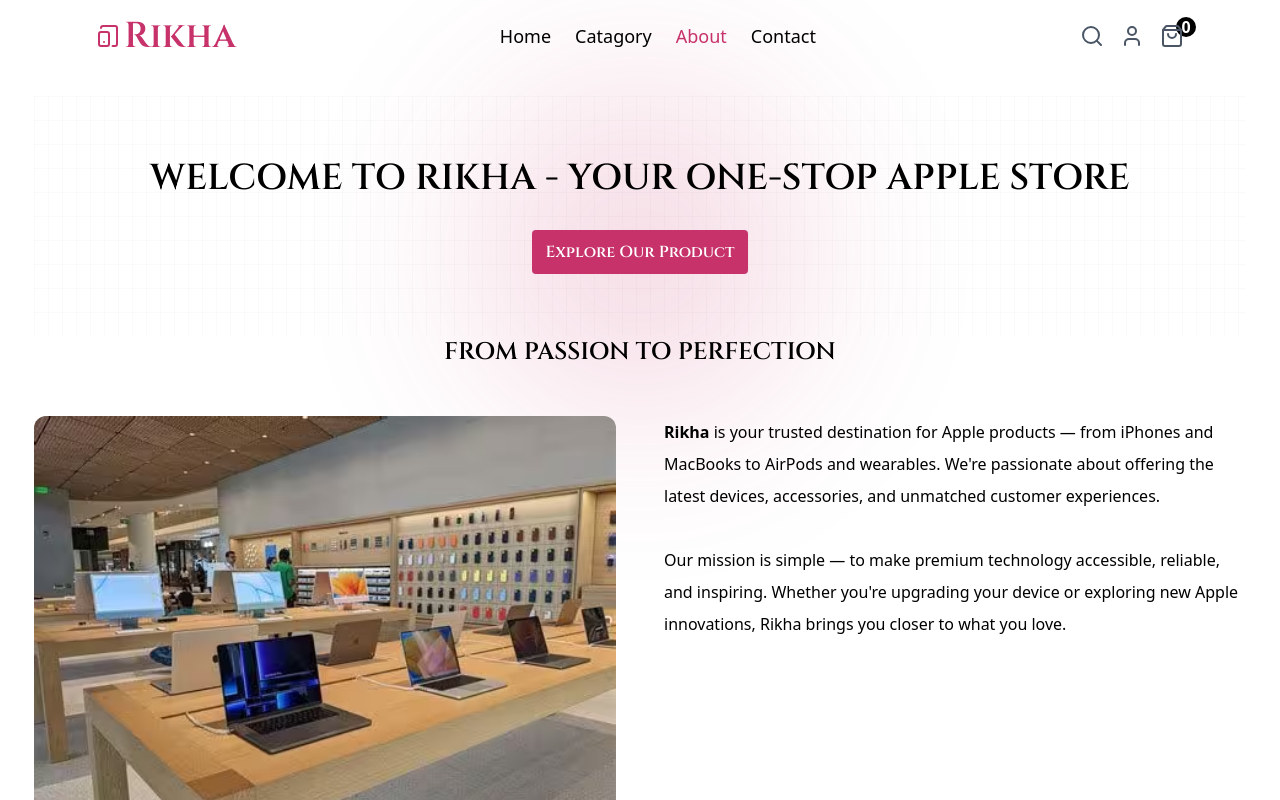
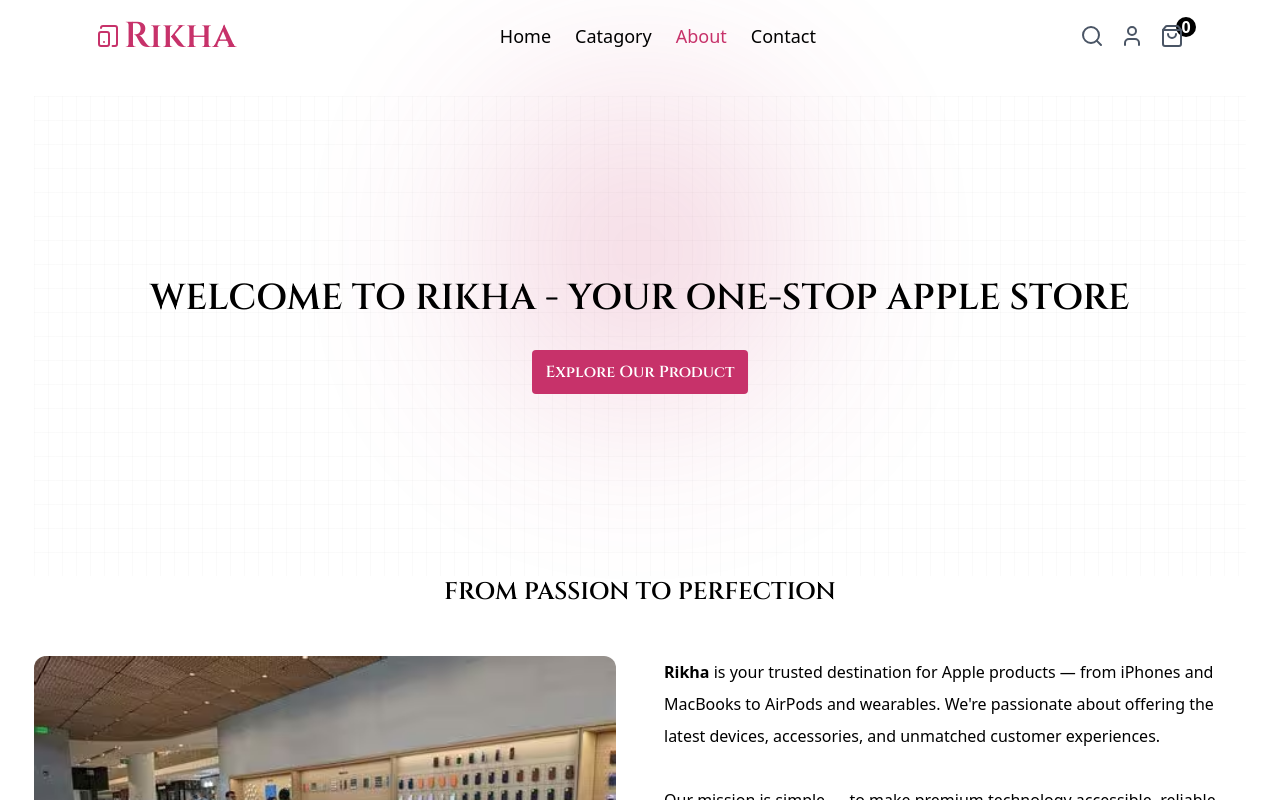
Before and after one commit to devhan-abdu/Rikha, a Next.js app in the folder frontend/: page /about in a window 1280 px wide. Shown: the top 800 px of the page. Built offline with nearby package versions, Linux system fonts and the light colour scheme; no server answers.

Commit message:
style: increase section min-heigh

```diff
--- a/frontend/app/(main)/about/page.tsx
+++ b/frontend/app/(main)/about/page.tsx
@@ -7,7 +7,7 @@
     return (
         <div className="text-foreground-500 p-6  max-w-[1260px] mx-auto" >
 
-            <section className="relative min-h-[30vh] flex items-center justify-center">
+            <section className="relative min-h-[60vh] flex items-center justify-center">
                 <div className="absolute inset-0 -z-10 h-full w-full bg-white bg-[linear-gradient(to_right,#8080800a_1px,transparent_1px),linear-gradient(to_bottom,#8080800a_1px,transparent_1px)] bg-[size:14px_24px]"><div className="absolute left-0 right-0 top-0 -z-10 m-auto h-[310px] w-[310px] rounded-full bg-primary opacity-20 blur-[100px]"></div></div>
                 <div className="flex flex-col  items-center justify-center gap-8 ">
                     <h1 className="font-cinzel text-center text-2xl sm:text-3xl  lg:text-4xl  font-bold  capitalize ">WELCOME TO RIKHA - YOUR ONE-STOP APPLE STORE</h1>
--- a/frontend/app/(main)/contact/page.tsx
+++ b/frontend/app/(main)/contact/page.tsx
@@ -4,7 +4,7 @@
 const ContactPage = () => {
     return (
         <div className="px-4 md:px-6 py-6">
-            <section className="relative min-h-[30vh] flex items-center justify-center">
+            <section className="relative min-h-[60vh] flex items-center justify-center">
                 <div className="absolute inset-0 -z-10 h-full w-full bg-white bg-[linear-gradient(to_right,#8080800a_1px,transparent_1px),linear-gradient(to_bottom,#8080800a_1px,transparent_1px)] bg-[size:14px_24px]"><div className="absolute left-0 right-0 top-0 -z-10 m-auto h-[310px] w-[310px] rounded-full bg-primary opacity-20 blur-[100px]"></div></div>
                 <div className="flex flex-col  items-center justify-center gap-8 ">
                     <h1 className="font-cinzel text-center text-2xl sm:text-3xl  lg:text-4xl  font-bold  capitalize ">WE&apos;VE GOT A GREAT FEALING ABOUT THIS</h1>
```
